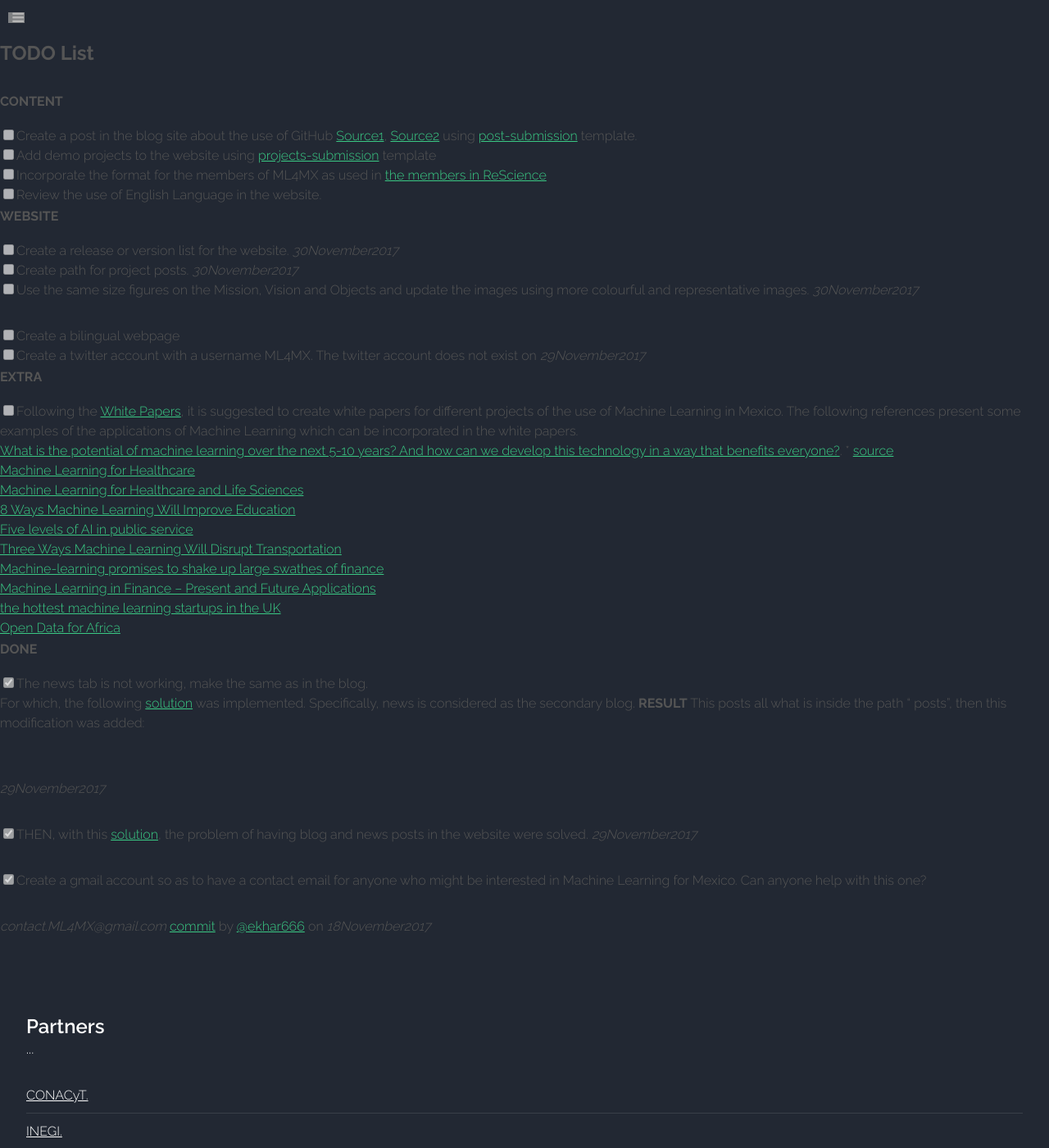
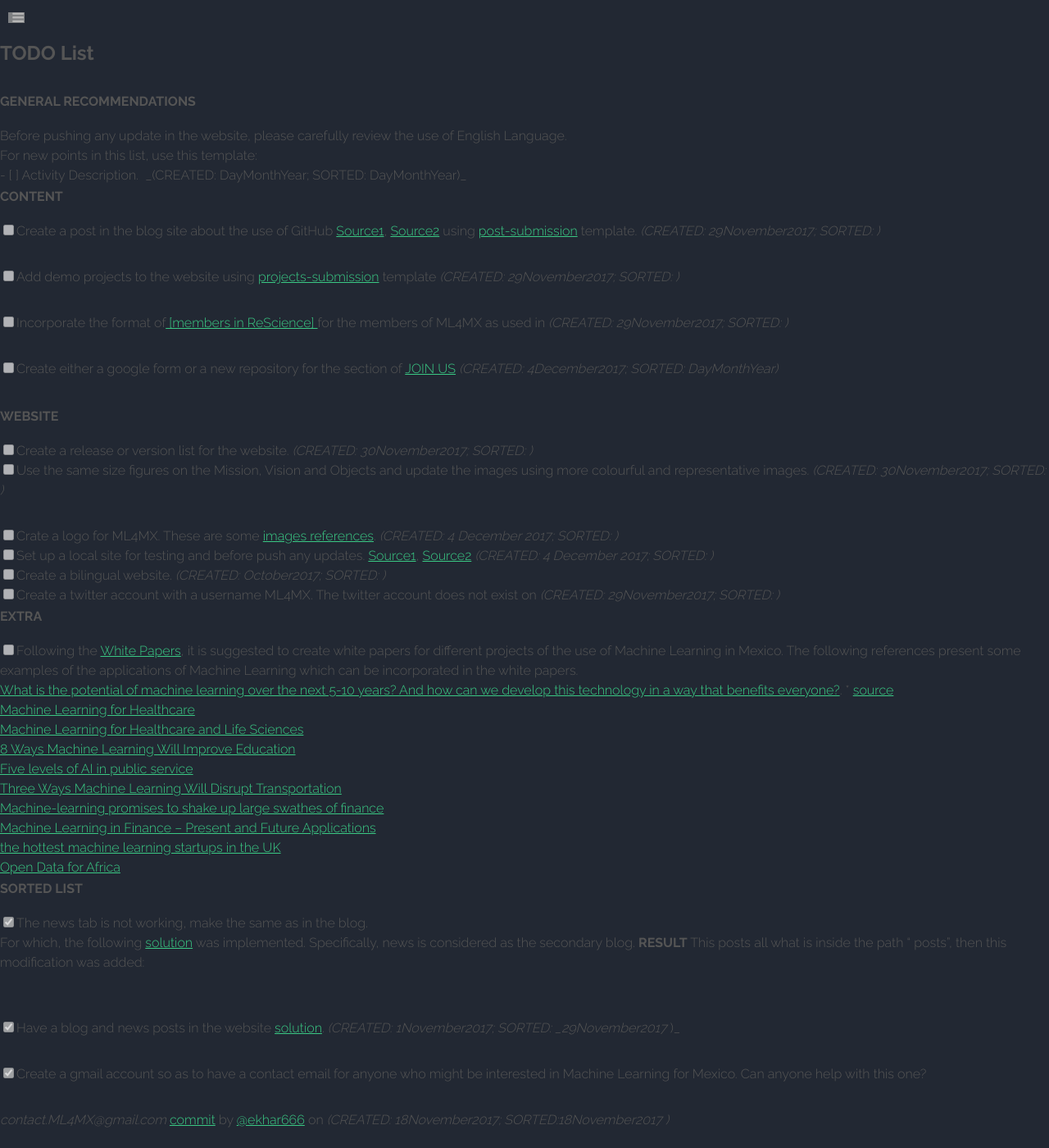
Before and after one commit to etanmn283/p11, a Jekyll site: the page built from docs/TODO.md, in a window 1280 px wide and 1400 px high. Shown: the whole window at 82% size. Built offline with Jekyll 4.4.1, drawn with Linux system fonts in a browser that asks for light colours; our own code applies the rules of GitHub Pages for plain Markdown files; some of the changed text lies outside the part shown; grey boxes are pictures that could not be loaded.

Commit message:
4dec2017-c00

````diff
--- a/_includes/nav.html
+++ b/_includes/nav.html
@@ -4,7 +4,7 @@
 			{% assign current = page.url | downcase | split: '/' %}
 			<li {% if current[1] == 'index.html' %}class='current'{% endif %}><a href="{{ site.baseurl }}/index.html">Home</a></li>
 			<li {% if current[1] == 'news' %}class='current'{% endif %}><a href="{{ site.baseurl }}/news/index.html">News</a></li>
-			<li {% if current[1] == 'projects.html' %}class='current'{% endif %}><a href="{{ site.baseurl }}/projects.html">Projects</a></li>
+			<li {% if current[1] == 'projects.html' %}class='current'{% endif %}><a href="{{ site.baseurl }}/projects/index.html">Projects</a></li>
 			<li {% if current[1] == 'blog' %}class='current'{% endif %}><a href="{{ site.baseurl }}/blog/index.html">Blog</a></li>
 			<li {% if current[1] == 'members.html' %}class='current'{% endif %}><a href="{{ site.baseurl }}/members.html">Members</a></li>
 			<li {% if current[1] == 'contacts.html' %}class='current'{% endif %}><a href="{{ site.baseurl }}/contactus.html">Contact Us</a></li>
--- a/docs/TODO.md
+++ b/docs/TODO.md
@@ -1,26 +1,46 @@
 TODO List
 ---
 
+#### GENERAL RECOMMENDATIONS
+- Before pushing any update in the website, please carefully review the use of English Language.
+- For new points in this list, use this template:
+
+```
+- [ ] Activity Description.  _(CREATED: DayMonthYear; SORTED: DayMonthYear)_
+```
 
 # CONTENT
 
 - [ ] Create a post in the blog site about the use of GitHub [Source1](https://github.com/oliviaguest/neuroplausible/blob/master/_posts/2017-11-5-github.md),
 [Source2](http://neuroplausible.com/github)
  using [post-submission](https://github.com/ML4MX/blogpost-submission) template.
+  _(CREATED: 29November2017; SORTED: )_
+
 - [ ] Add demo projects to the website using [projects-submission](https://github.com/ML4MX/project-submission)
 template
-- [ ] Incorporate the format for the
-members of ML4MX as used in [the members in ReScience](https://rescience.github.io/board/)
-- [ ] Review the use of English Language in the website.
+_(CREATED: 29November2017; SORTED: )_
+
+- [ ] Incorporate the format of[ [members in ReScience] ](https://rescience.github.io/board/)
+for the members of ML4MX as used in
+_(CREATED: 29November2017; SORTED: )_
+
+- [ ] Create either a google form or a new repository for the section of
+[JOIN US](https://ml4mx.github.io/website/index.html#)
+_(CREATED: 4December2017; SORTED: DayMonthYear)_
+
+
 
 # WEBSITE
-- [ ] Create a release or version list for the website.  _30November2017_
-- [ ] Create path for project posts.  _30November2017_
+- [ ] Create a release or version list for the website.  _(CREATED: 30November2017; SORTED: )_
 - [ ] Use the same size figures on the Mission, Vision and Objects and update the images
-using more colourful and representative images.  _30November2017_
+using more colourful and representative images.  _(CREATED: 30November2017; SORTED: )_
 
-- [ ] Create a bilingual webpage
-- [ ] Create a twitter account with a username ML4MX.  The twitter account does not exist on _29November2017_
+
+- [ ] Crate a logo for ML4MX. These are some [images references](https://github.com/ML4MX/website/tree/master/assets/images/logo). _(CREATED: 4 December 2017; SORTED: )_
+- [ ] Set up a local site for testing and before push any updates.
+[Source1](https://help.github.com/articles/setting-up-your-github-pages-site-locally-with-jekyll/), [Source2](https://gist.github.com/jgravois/5e73b56fa7756fd00b89) _(CREATED: 4 December 2017; SORTED: )_
+- [ ] Create a bilingual website. _(CREATED: October2017; SORTED: )_
+- [ ] Create a twitter account with a username ML4MX.  The twitter account does not exist on _(CREATED: 29November2017; SORTED: )_
 
 
 # EXTRA
@@ -42,7 +62,7 @@ Learning in Mexico. The following references present some examples of the applic
 
 
 
-# DONE
+# SORTED LIST
 
 
 
@@ -61,15 +81,13 @@ was implemented. Specifically, news is considered as the secondary blog.
 .
 {% endif %}
 ```
-_29November2017_
 
-
-- [x] THEN, with this [solution](https://stackoverflow.com/questions/14560687/multiple-blogs-in-single-jekyll-website/42196173#42196173),
-the problem of having  blog and news posts in the website were solved.
-_29November2017_
+- [x] Have a blog and news posts in the website  [solution](https://stackoverflow.com/questions/14560687/multiple-blogs-in-single-jekyll-website/42196173#42196173). _(CREATED: 1November2017; SORTED: _29November2017_ )_
 
 
 - [x] Create a gmail account so as to have a contact email for anyone who might be
 interested in Machine Learning for Mexico. Can anyone help with this one?
 
-   _contact.ML4MX@gmail.com_  [commit](https://github.com/ML4MX/website/commit/9d9b21aec782b3a3f27d39402060c0c77ac8ccd0#diff-e02f7b5eb279990ed19ab57010bb36f6) by [@ekhar666](https://github.com/ekhar666) on _18November2017_
+   _contact.ML4MX@gmail.com_  [commit](https://github.com/ML4MX/website/commit/9d9b21aec782b3a3f27d39402060c0c77ac8ccd0#diff-e02f7b5eb279990ed19ab57010bb36f6) by [@ekhar666](https://github.com/ekhar666) on _(CREATED: 18November2017; SORTED:18November2017 )_
+
+- [x] Create path for project posts.  _(CREATED: 30November2017; SORTED: 4December2017 )_
````
Also changed, not shown: assets/images/logo/README.md (added, +10 -0 lines), assets/images/logo/references/README.md (added, +16 -0 lines), docs/UPDATES.md (+3 -1 lines), projects/_posts/2014-08-20-one.md (added, +8 -0 lines), projects/_posts/2014-08-25-two.md (added, +8 -0 lines), projects/_posts/2014-08-31-three.md (added, +8 -0 lines), projects/index.html (added, +27 -0 lines), assets/images/logo/references/0fb8bbf5-6487-4a38-ba4e-2025c571ecf6.png (added), assets/images/logo/references/1200px-Coat_of_arms_of_Mexico.svg.png (added), assets/images/logo/references/DeepLearningWeekly.png (added), assets/images/logo/references/d0aeb7bea122e214a3c318157cbad05f.png (added), assets/images/logo/references/deep.png (added), assets/images/logo/references/dll_logo.png (added).
